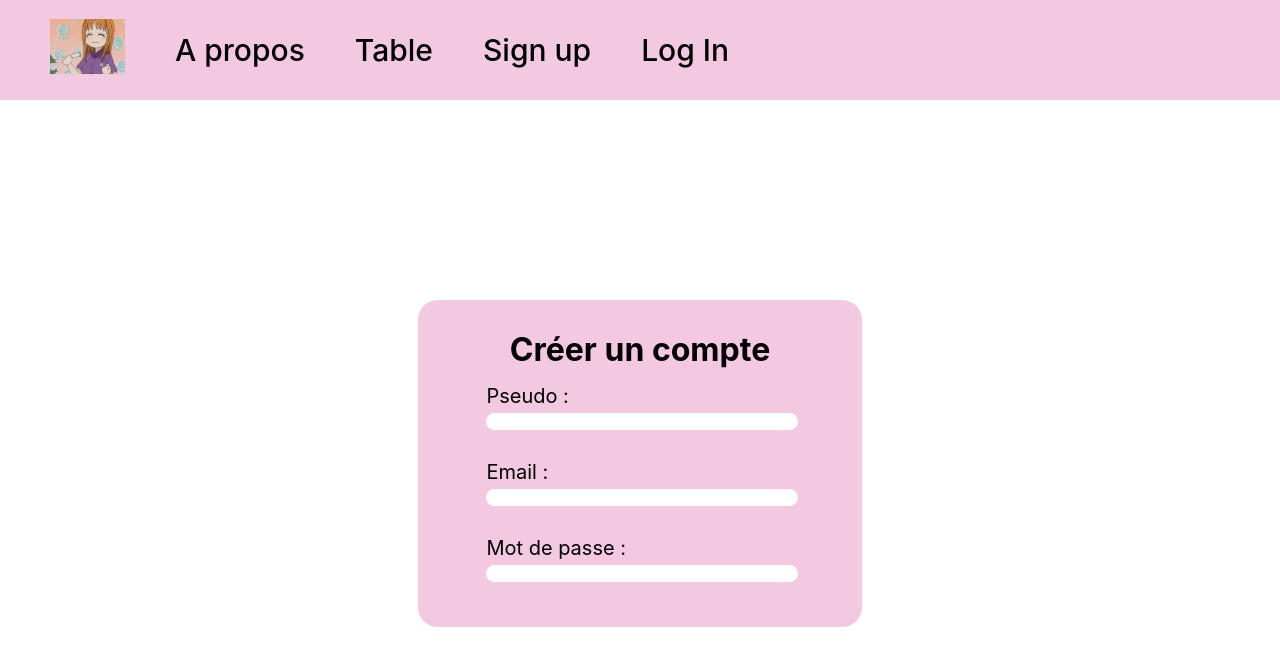
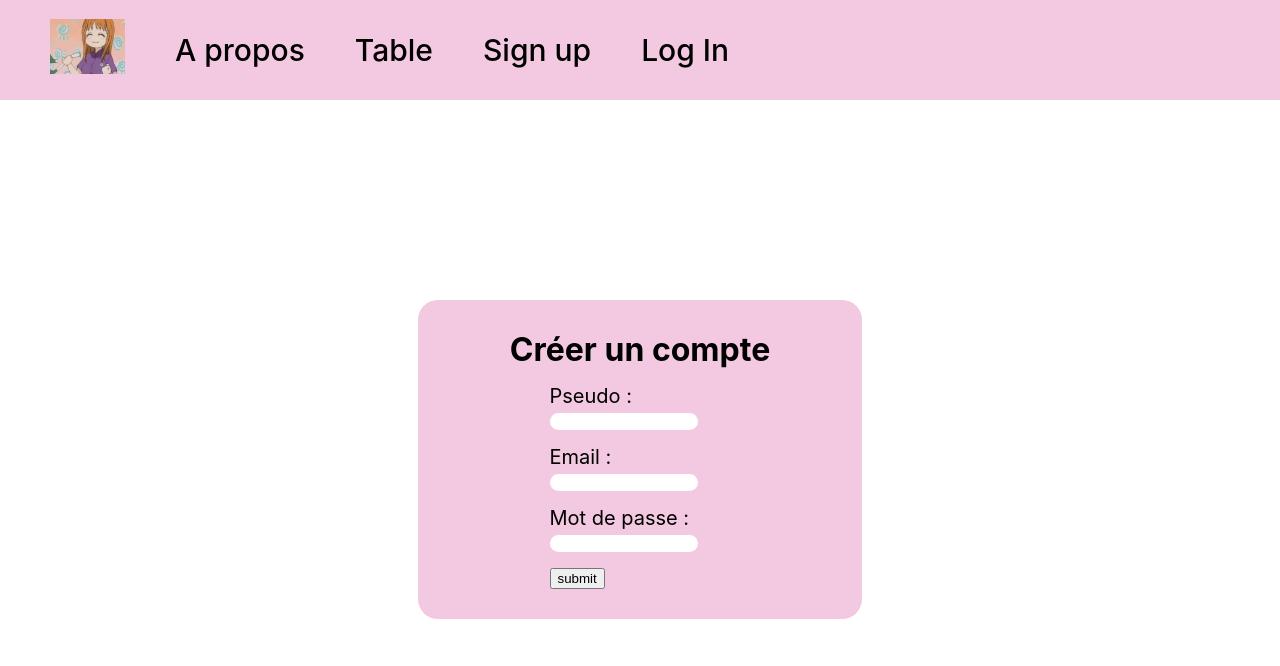
Before and after one commit to Wadaarik/NodeReact, a React (Create React App) app in the folder frontend/: page /signup in a window 1280 px wide. Shown: the top 666 px of the page. Built offline with nearby package versions, Linux system fonts and the light colour scheme.

Commit message:
signup page

```diff
--- a/frontend/src/components/signup.js
+++ b/frontend/src/components/signup.js
@@ -1,24 +1,48 @@
 import '../App.css';
 import React from 'react';
+import axios from 'axios';
 
 class Signup extends React.Component {
+    state = {
+        pseudo: '',
+        email: '',
+        password: ''
+    }
+
+    handleSubmit = event => {
+        event.preventDefault();
+
+        const pseudo = this.state.pseudo ;
+        const email = this.state.email ;
+        const password = this.state.password ;
+
+        axios.post(`http://localhost:2999/user/signup/`, {
+            pseudo,
+            email,
+            password
+        })
+    }
+
     render()  {
         return  (
             <div id="signup" className="signup">
 
                 <h1>Créer un compte</h1>
+                <form onSubmit={this.handleSubmit}>
                     <div class="form">
                         <label for="pseudo">Pseudo : </label>
-                    <input name="pseudo" type="text" />
+                        <input name="pseudo" type="text" onChange={(e) => this.setState({ pseudo: e.target.value })} />
                     </div>
                     <div class="form">
                         <label for="email">Email : </label>
-                    <input name="email" type="text" />
+                        <input name="email" type="text" onChange={(e) => this.setState({ email: e.target.value })} />
                     </div>
                     <div class="form">
                         <label for="mdp">Mot de passe : </label>
-                    <input name="mdp" type="text" />
+                        <input name="mdp" type="password" onChange={(e) => this.setState({ password: e.target.value })} />
                     </div>
+                    <input type="submit" value='submit'/>
+                </form>
 
             </div>
         );
```
Lines whose indentation alone changed are shown as unchanged.
